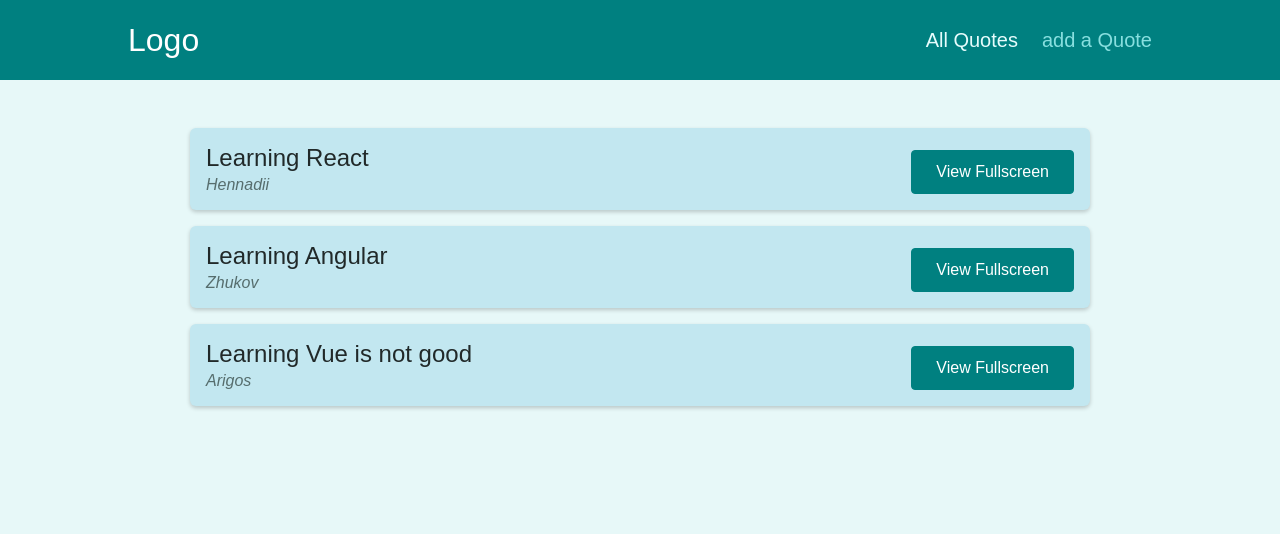
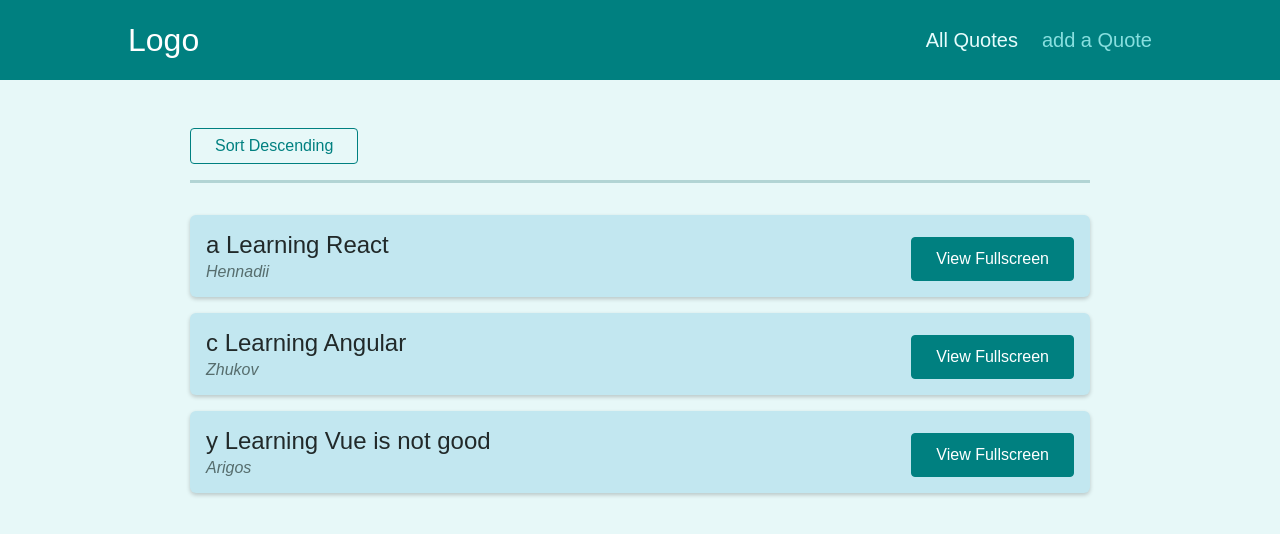
Before and after one commit to HennadiiZ/react-spa-router-20-2, a React (Create React App) app: page /quotes in a window 1280 px wide. Shown: the top 534 px of the page. Built offline with nearby package versions, Linux system fonts and the light colour scheme.

Commit message:
Working with Query Parameters

```diff
--- a/src/components/quotes/QuoteList.js
+++ b/src/components/quotes/QuoteList.js
@@ -1,11 +1,34 @@
-import { Fragment } from 'react';
-
+import { Fragment, useState } from 'react';
+import { useHistory, useLocation } from 'react-router-dom';
 import QuoteItem from './QuoteItem';
 import classes from './QuoteList.module.css';
 
 const QuoteList = (props) => {
+  const history = useHistory();
+  const location = useLocation();
+
+  // const [isAscending, setIsAscending] = useState(false);
+  // const sorting = !isAscending ? 'Ascending' : 'Descending';
+
+  const queryParams = new URLSearchParams(location.search);
+  const isSortingAscending = queryParams.get('sort') === 'asc';
+  const sorting = isSortingAscending ? 'Ascending' : 'Descending';
+
+  const changeSortingHandler = () => {
+    // setIsAscending(() => !isAscending);
+    // props.quotes.sort()
+    // console.log(props.quotes);
+    // console.log(location.search); // ?sort=asc
+    // history.push('/quotes?sort=' + 'asc');
+
+    history.push('/quotes?sort=' + (isSortingAscending ? 'desc' : 'asc'));
+  };
+
   return (
     <Fragment>
+      <div className={classes.sorting}>
+        <button onClick={changeSortingHandler}>Sort {sorting}</button>
+      </div>
       <ul className={classes.list}>
         {props.quotes.map((quote) => (
           <QuoteItem
--- a/src/pages/AllQuotes.js
+++ b/src/pages/AllQuotes.js
@@ -1,9 +1,9 @@
 import QuoteList from '../components/quotes/QuoteList';
 
 const DUMMY_QUOTES = [
-  { id: 'q1', author: 'Hennadii', text: 'Learning React'},
-  { id: 'q2', author: 'Zhukov', text: 'Learning Angular'},
-  { id: 'q3', author: 'Arigos', text: 'Learning Vue is not good'},
+  { id: 'q1', author: 'Hennadii', text: 'a Learning React'},
+  { id: 'q2', author: 'Zhukov', text: 'c Learning Angular'},
+  { id: 'q3', author: 'Arigos', text: 'y Learning Vue is not good'},
 ];
 
 const AllQuotes = () => {
--- a/src/pages/QuoteDetail.js
+++ b/src/pages/QuoteDetail.js
@@ -4,9 +4,9 @@ import { Fragment } from 'react';
 import HighlightedQuote from '../components/quotes/HighlightedQuote';
 
 const DUMMY_QUOTES = [
-  { id: 'q1', author: 'Hennadii', text: 'Learning React'},
-  { id: 'q2', author: 'Zhukov', text: 'Learning Angular'},
-  { id: 'q3', author: 'Arigos', text: 'Learning Vue is not good'},
+  { id: 'q1', author: 'Hennadii', text: 'a Learning React'},
+  { id: 'q2', author: 'Zhukov', text: 'c Learning Angular'},
+  { id: 'q3', author: 'Arigos', text: 'y Learning Vue is not good'},
 ];
 
 const QuoteDetails = () => {
```
Also changed, not shown: 1 other file (tests, documents, lock files or other folders).
